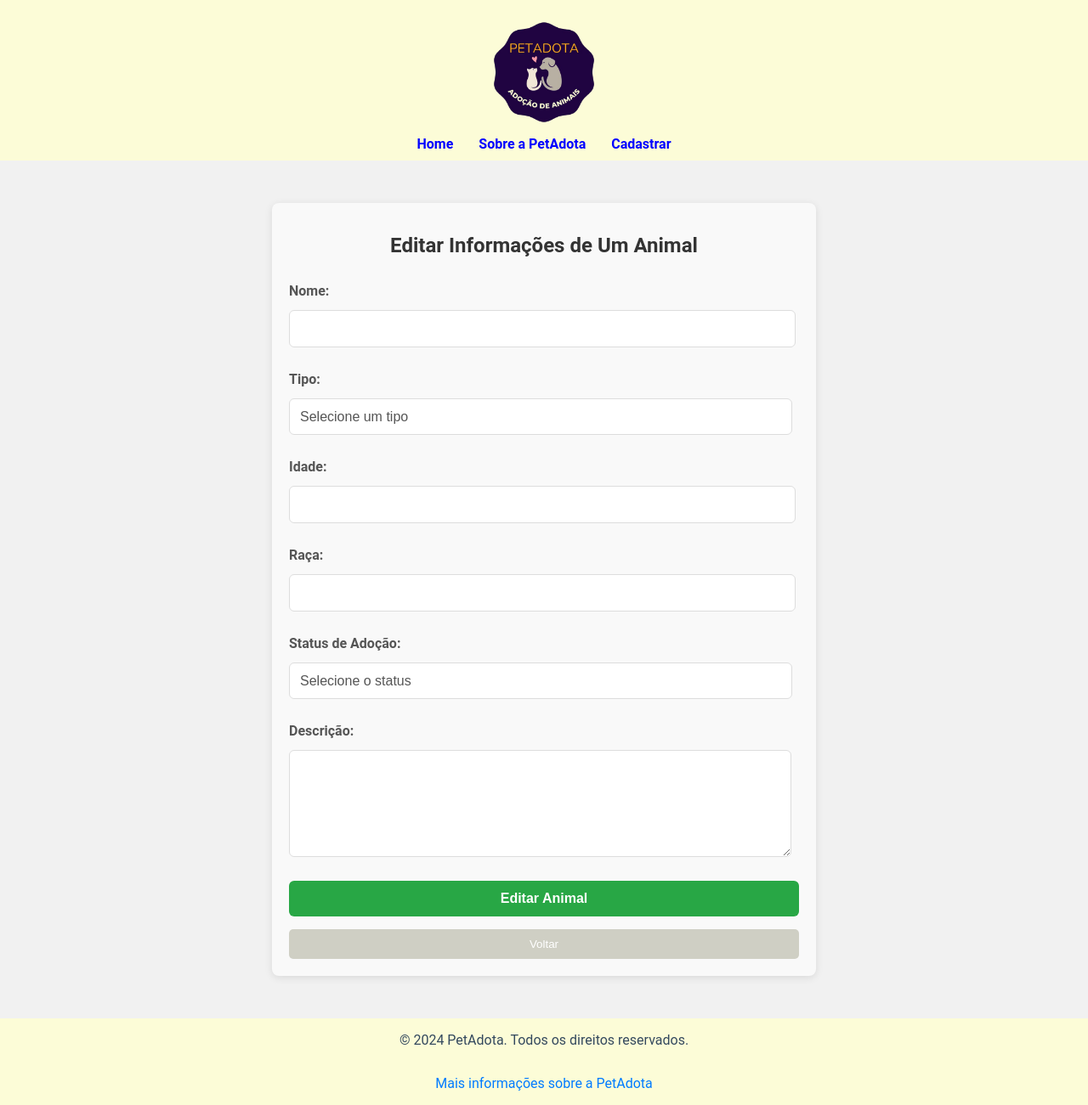
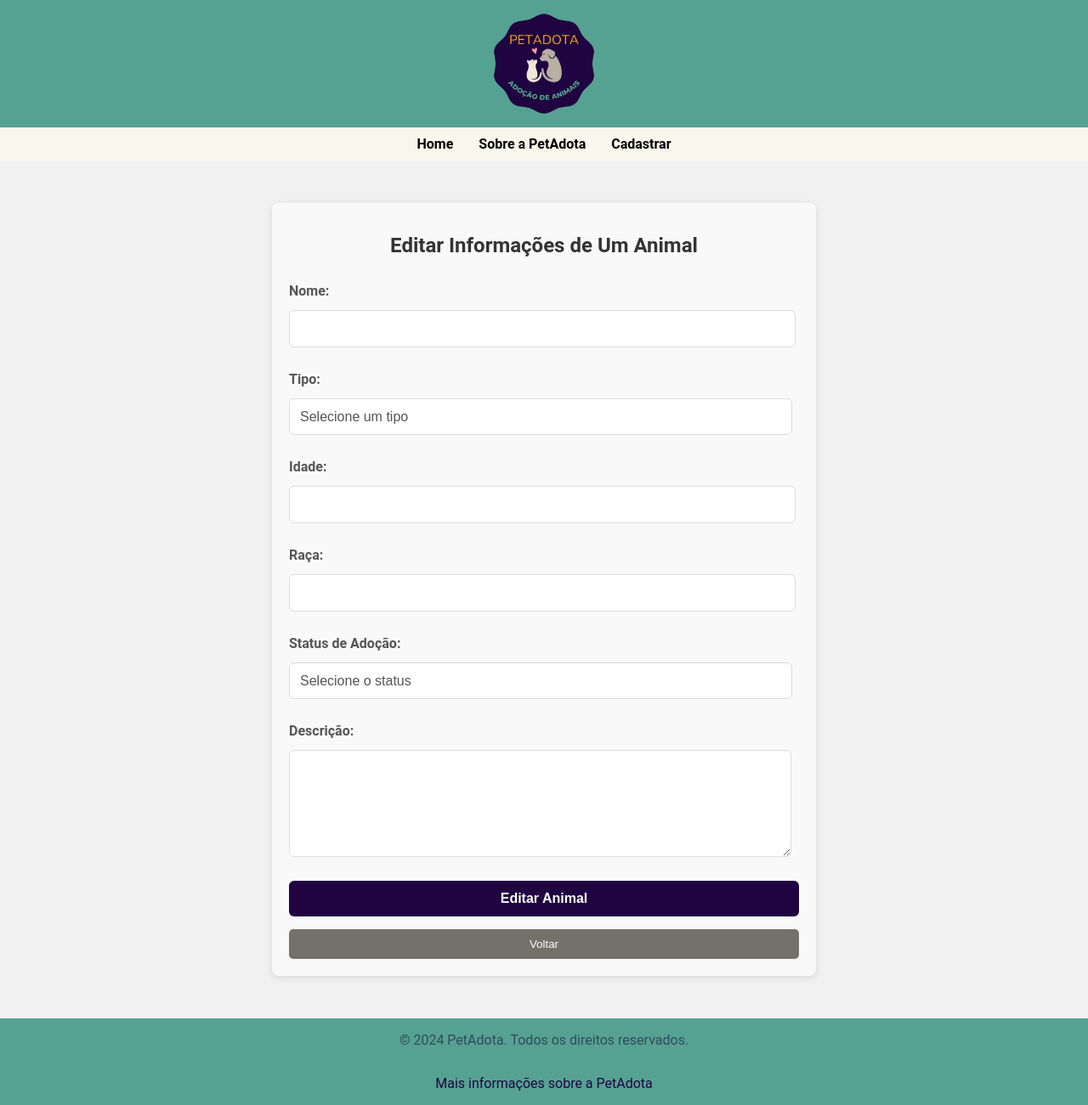
Before and after one commit to renatajane/adocao-de-animais, a React (Vite) app in the folder Frontend/: page /formulario-edicao in a window 1280 px wide. Shown: the whole page at 85% size. Built offline with nearby package versions, Linux system fonts and the light colour scheme.

Commit message:
style: ajustar layout

```diff
--- a/Frontend/src/components/Footer/Footer.css
+++ b/Frontend/src/components/Footer/Footer.css
@@ -1,5 +1,5 @@
 .footer {
-    background-color: #fcfcd7; /* Cor de fundo */
+    background-color: #56a292; /* Cor de fundo */
     text-align: center; /* Centraliza o texto */
     position: relative; /* Para posicionamento */
     bottom: 0; /* Fixa na parte inferior se necessário */
@@ -23,7 +23,7 @@
 
 .footer-nav a {
     text-decoration: none; /* Remove sublinhado */
-    color: #007bff; /* Cor do link */
+    color: #1f0441; /* Cor do link */
 }
 
 .footer-nav a:hover {
--- a/Frontend/src/components/Header/Header.css
+++ b/Frontend/src/components/Header/Header.css
@@ -1,7 +1,6 @@
 .header {
-    background-color: #fcfcd7; /* Cor de fundo */
+    background-color: #56a292; /* Cor de fundo */
     color: white; /* Cor do texto */
-    padding: 10px; /* Altura do cabeçalho */
     text-align: center; /* Centraliza o texto e a imagem dentro do cabeçalho */
 }
 
@@ -31,13 +30,17 @@
 
 .header-nav a {
     text-decoration: none; /* Remove sublinhado */
-    color: blue; /* Cor do link */
+    color: black; /* Cor do link */
 }
 
 .header-nav a:hover {
     text-decoration: underline; /* Sublinha ao passar o mouse */
 }
 
-.teste{
-    background-color: aqua;
+.header-links {
+     /* 100% da largura da tela, independente de margens */
+    background-color: #f9f6ec; /* Cor de fundo dos links */
+    padding: 10px 0; /* Espaço interno para os links */
+    margin: 0; /* Remove qualquer margem */
+    box-sizing: border-box; /* Inclui padding dentro da largura total */
 }
--- a/Frontend/src/components/Header/Header.jsx
+++ b/Frontend/src/components/Header/Header.jsx
@@ -8,6 +8,7 @@ function Header() {
             <div className="header-content">
                 <img src={logo} alt="Logo PetAdota" className="logo" />
             </div>
+            <div className="header-links">
             <nav className="header-nav">
                 <ul>
                     <li><a href="/"><strong>Home</strong></a></li>
@@ -15,6 +16,7 @@ function Header() {
                     <li><a href="/formulario-cadastro"><strong>Cadastrar</strong></a></li>
                 </ul>
             </nav>
+            </div>
         </header>
     );
 }
--- a/Frontend/src/pages/Home.jsx
+++ b/Frontend/src/pages/Home.jsx
@@ -3,6 +3,7 @@ import React, { useEffect, useState } from 'react';
 import gato from '../assets/gato.png';
 import semFoto from '../assets/nao-tem-foto.png';
 import adocao from '../assets/img-adocao.jpg';
+import gatoCachorro from '../assets/animais-sem-fundo.png'
 import '../styles/Home.css';
 import { useNavigate } from 'react-router-dom';
 
@@ -112,10 +113,9 @@ function Home() {
             </div>
 
             {/* Nossos Animais */}
-            <div className="header-adocao">
+            <div className="header-nossos-animais">
                 <img src={adocao} alt="Adocao" className="img-adocao" />
                 <h1 className="titulo-adotar">Conheça nossos animais</h1>
-            </div>
                 <div className="filtro-tipo-container">
                     <p>Filtrar animal por tipo:</p>
                     <select
@@ -167,14 +167,15 @@ function Home() {
                         <p className="mensagem-sem-animais">Infelizmente, não há animais disponíveis para adoção no momento.</p>
                     )}
                 </div>
+            </div>
 
             {/* Confirmação de Remoção */}
             {showConfirmDelete && (
                 <div className="confirm-delete-overlay">
                     <div className="confirm-delete-box">
                         <h2>Tem certeza que deseja excluir este animal?</h2>
-                        <button onClick={handleDeletar} className="confirm-button">Sim, excluir</button>
-                        <button onClick={() => setShowConfirmDelete(false)} className="cancel-button">Cancelar</button>
+                        <button onClick={handleDeletar} className="link-editar">Sim, excluir</button>
+                        <button onClick={() => setShowConfirmDelete(false)} className="link-deletar">Cancelar</button>
                     </div>
                 </div>
             )}
@@ -188,10 +189,10 @@ function Home() {
 
             {/* Doação */}
             <div className="objetivo-container">
-                <img src={gato} alt="Gato" className="gato" />
+                <img src={gatoCachorro} alt="GatoCachorro" className="gatoCachorro" />
                 <h1 className="titulo-doar">Cadastrar Animais para Adoção</h1>
                 <p className="descricao">
-                    A Petadota realiza o cadastro dos animais para adoção, garantindo que cada um receba a atenção e cuidado que merece. Adoção é um ato de amor e responsabilidade, oferecendo a esses animais uma nova chance de um lar seguro e carinhoso.
+                    A PetAdota realiza o cadastro dos animais para adoção, garantindo que cada um receba a atenção e cuidado que merece. Adoção é um ato de amor e responsabilidade, oferecendo a esses animais uma nova chance de um lar seguro e carinhoso.
                 </p>
 
                 <button onClick={handleClickDoacao} className="link-doacao">
--- a/Frontend/src/styles/Formularios.css
+++ b/Frontend/src/styles/Formularios.css
@@ -76,7 +76,7 @@ textarea {
 /* Botão de envio */
 button[type="submit"] {
     padding: 12px 20px;
-    background-color: #28a745;
+    background-color: #1f0441;
     color: white;
     font-size: 16px;
     font-weight: bold;
@@ -88,7 +88,7 @@ button[type="submit"] {
 
 /* Efeito de hover no botão */
 button[type="submit"]:hover {
-    background-color: #218838;
+    background-color: #0f0120;
 }
 
 /* Estilo para inputs de file */
@@ -143,7 +143,7 @@ div {
 .voltar-button {
     margin-top: 15px;
     padding: 10px 20px;
-    background-color: #cfcfc4;
+    background-color: #74706a;
     color: white;
     border: none;
     border-radius: 5px;
@@ -151,5 +151,5 @@ div {
 }
 
 .voltar-button:hover {
-    background-color: #0056b3;
+    background-color: #4d4a46;
 }
--- a/Frontend/src/styles/Home.css
+++ b/Frontend/src/styles/Home.css
@@ -1,6 +1,6 @@
 /* Container de Por que Adotar */
 .porque-adotar-container {
-    background: linear-gradient(135deg, #f8d7da, #fce5cd);
+    background: #f4d99d;
     padding: 40px;
     text-align: center;
 }
@@ -9,7 +9,7 @@
     font-size: 2.5rem;
     font-weight: bold;
     margin-bottom: 30px;
-    color: #e63946;
+    color: #e94a01;
 }
 
 .motivos-container {
@@ -34,7 +34,7 @@
 
 .motivo-icon {
     font-size: 40px;
-    color: #e63946;
+    color: #e94a01;
     margin-bottom: 15px;
 }
 
@@ -52,6 +52,10 @@
 /*-------------------------------*/
 
 /* Estilos para o container de animais */
+
+.header-nossos-animais{
+    background-color: -webkit-linear-gradient(left, #ffffff, #000000);
+}
 .container {
     display: flex;
     flex-direction: row;
@@ -112,16 +116,16 @@
 
 /* Doação */
 .objetivo-container {
-    background: #e9ecef;
-    padding: 50px 30px;
+    background: #f4d99d;
+    padding: 15px 30px;
+    margin-top: 50px;
     text-align: center;
     align-items: center;
 }
-
 .titulo-doar {
     font-size: 2.5rem;
     font-weight: bold;
-    color: #6c757d;
+    color: #e94a01;
 }
 
 .descricao {
@@ -132,7 +136,7 @@
 
 .link-doacao {
     display: inline-block;
-    background-color: #e63946;
+    background-color: #e94a01;
     color: white;
     padding: 12px 25px;
     border-radius: 5px;
@@ -142,11 +146,11 @@
 }
 
 .link-doacao:hover {
-    background-color: #d62828;
+    background-color: #c44104;
 }
 
-.gato {
-    width: 150px;
+.gatoCachorro {
+    width: 200px;
     height: 150px;
     object-fit: cover;
     margin-bottom: 30px;
@@ -177,7 +181,6 @@
     width: 150px;  /* Tamanho menor */
     padding: 8px;
     border-radius: 5px;
-    border: 1px solid #ddd;
     font-size: 1rem;
     margin-top: -10px;
 }
@@ -217,19 +220,23 @@
     transition: background-color 0.3s ease;
 }
 
+.link-editar{
+    margin-bottom: 5px;
+}
+
 /* Cor de fundo do botão editar */
 .link-editar {
-    background-color: #007BFF;
+    background-color: #56a292;
 }
 
 /* Cor de fundo do botão deletar */
 .link-deletar {
-    background-color: #e63946;
+    background-color: #74706a;
 }
 
 /* Efeito de hover para o botão editar */
 .link-editar:hover {
-    background-color: #0056b3;  /* Azul mais escuro */
+    background-color: #31917c;  /* Azul mais escuro */
 }
 
 /* Efeito de hover para o botão deletar */
@@ -290,13 +297,16 @@
 .confirm-delete-box button {
     margin: 10px;
 }
+.confirm-delete-box h2 {
+    color:rgb(73, 72, 72);
+}
 
 .success-message {
     position: fixed;
     top: 20px;
     left: 50%;
     transform: translateX(-50%);
-    background-color: #4CAF50;
+    background-color: #348337;
     color: white;
     padding: 10px;
     border-radius: 5px;
```
Also changed, not shown: Frontend/src/assets/animais-sem-fundo.png (added). Lines whose indentation alone changed are shown as unchanged.
